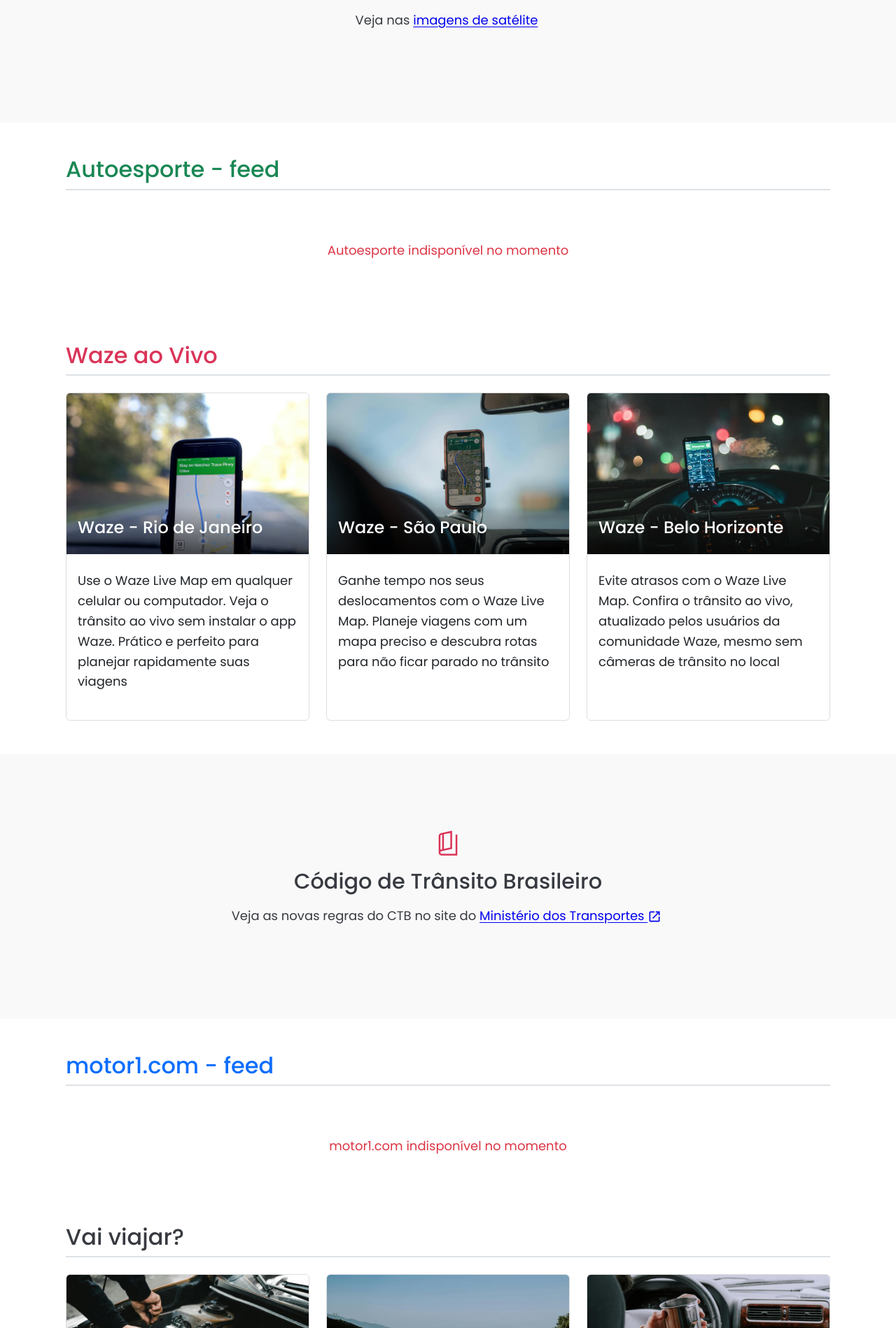
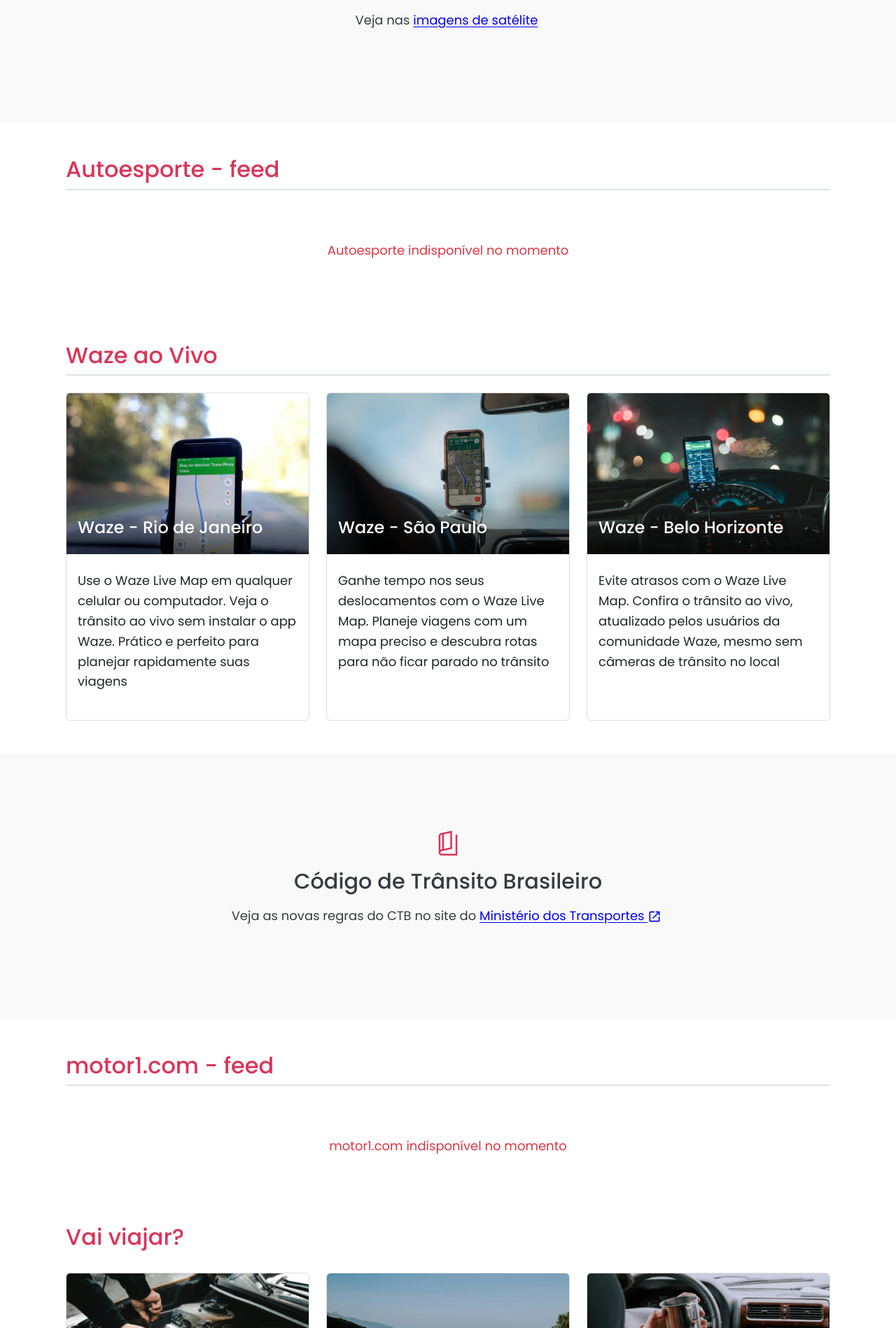
Before and after one commit to Sergio-Damm/transitoaovivo, a Jekyll site: the page built from index.html, in a window 1280 px wide. Shown: the part 910-2808 px from the top of the page at 70% size. Built offline with Jekyll 4.4.1, drawn with Linux system fonts in a browser that asks for light colours; comment, search, counter and statistics services are not loaded.

Commit message:
text-cerise in titles cards homepage

```diff
--- a/index.html
+++ b/index.html
@@ -130,7 +130,7 @@
         <div class="row">
             <div class="col-12 mx-auto">
                 <a aria-label="Notícias Autoesporte" class="link-interno" href="https://autoesporte.globo.com/" target="_blank" rel="noopener">
-                    <h2 class="fs-2 text-success border-bottom border-2 pb-2 mb-4">Autoesporte - feed</h2>
+                    <h2 class="fs-2 text-cerise border-bottom border-2 pb-2 mb-4">Autoesporte - feed</h2>
                 </a>
                 <div id="loading1" class="text-center py-4 text-muted">
                     <div class="spinner-border spinner-border-sm text-black me-2" role="status"></div>
@@ -275,7 +275,7 @@
         <div class="row">
             <div class="col-12 mx-auto">
                 <a  aria-label="Notícias News Motor" class="link-interno" href="https://motor1.uol.com.br/" target="_blank" rel="noopener">
-                    <h2 class="fs-2 text-primary border-bottom border-2 pb-2 mb-4">motor1.com - feed</h2>
+                    <h2 class="fs-2 text-cerise border-bottom border-2 pb-2 mb-4">motor1.com - feed</h2>
                 </a>
                 <div id="loading3" class="text-center py-4 text-muted">
                     <div class="spinner-border spinner-border-sm text-black me-2" role="status"></div>
@@ -293,7 +293,7 @@
   		<div class="row">
         	<div class="col-12 mx-auto">
 				<a aria-label='Dicas de segurança para viagens' class="link-interno d-block" href='javascript:void(0)'>
-  					<h2 class="fs-2 border-bottom border-2 pb-2 mb-4">Vai viajar?</h2>
+  					<h2 class="fs-2 text-cerise border-2 pb-2 mb-4">Vai viajar?</h2>
 				</a>
 			</div>
   		</div>
```
